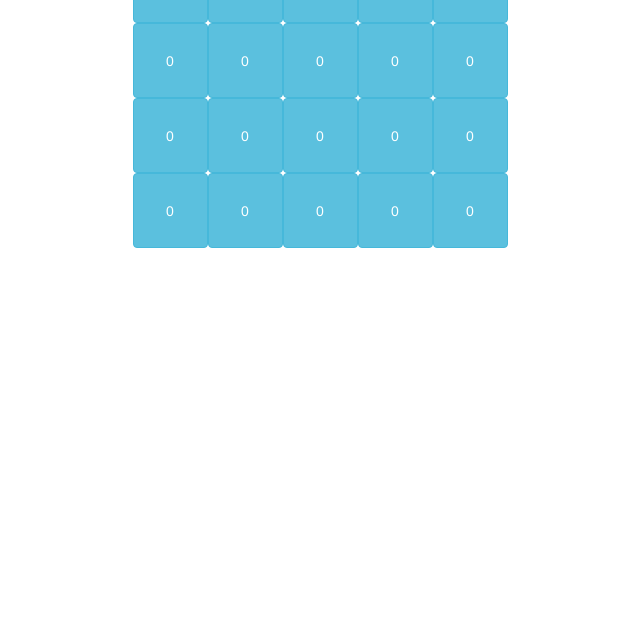
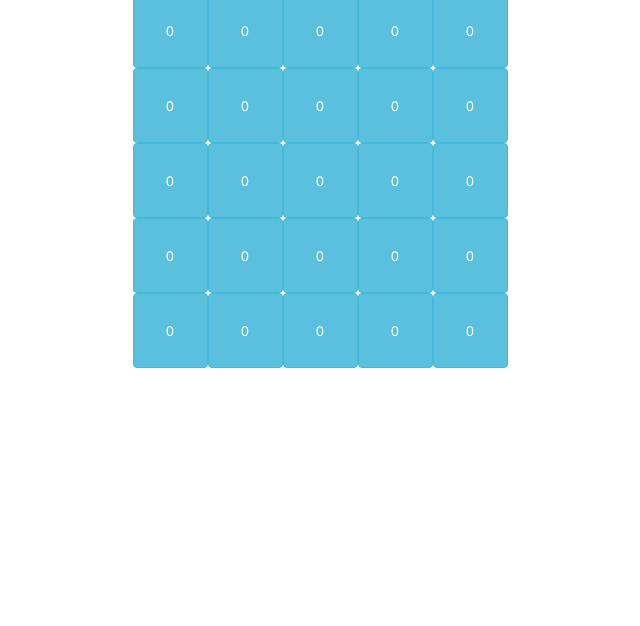
Before and after one commit to fceja/bingo_game, a plain HTML site: page index.html in a window 1280 px wide. Shown: the part 174-800 px from the top of the page, without its empty margins (320-960 px from the left). Drawn offline with nearby package versions, Linux system fonts and the light colour scheme.

Commit message:
update css body

```diff
--- a/src/styles/bingo.css
+++ b/src/styles/bingo.css
@@ -1,13 +1,13 @@
 html {
     width:100%;
     height:100%;
-    min-width: 250px;
-    min-height: 500px;
+    min-width: 400px;
+    min-height: 475px;
 }
 
 body {
     width: 100%;
-    height: 50%;
+    height: 80%;
     display: flex;
     align-items: center;
     justify-content: center;
```
